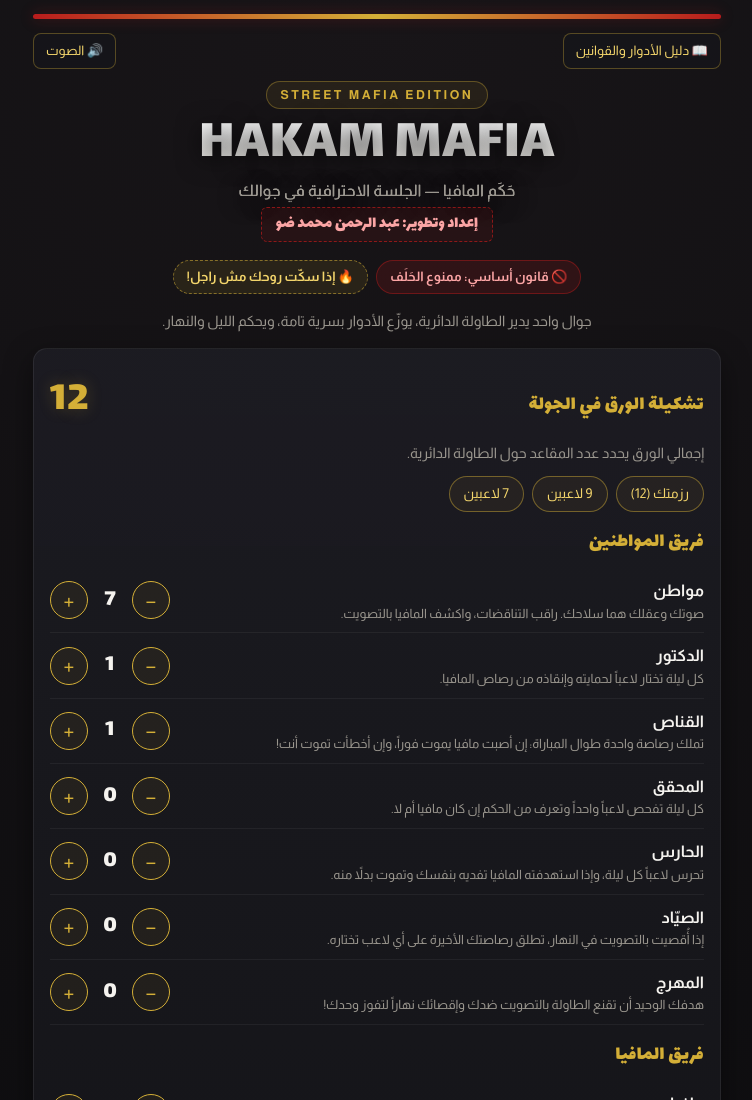
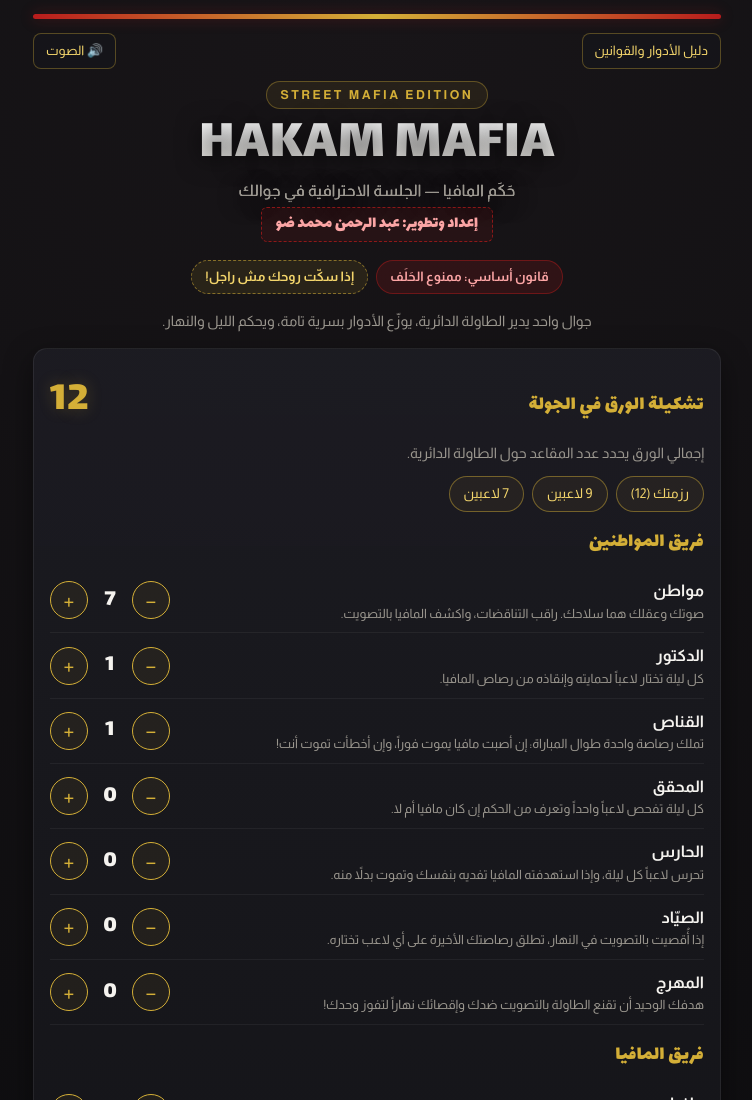
Before and after one commit to goolgbara-png/HAKAM-MAFIA, a plain HTML site: page index.html in a window 1280 px wide. Shown: the top 1100 px of the page, without its empty margins (263-1015 px from the left). Drawn offline with Linux system fonts and the light colour scheme.

Commit message:
Update index.html

```diff
--- a/index.html
+++ b/index.html
@@ -822,7 +822,7 @@ function openGuide() {
       <div style="color:var(--mu);font-size:0.8rem">يُمنع الحلف بالله أو بأي مقدسات لإثبات البراءة. اللعب يعتمد على الإقناع والذكاء.</div>
     </div>
     <div style="background:rgba(212,175,55,0.08);border:1px dashed rgba(212,175,55,0.45);border-radius:10px;padding:10px;margin-bottom:10px">
-      <div style="color:var(--gd-light);font-weight:800;font-size:0.9rem">🔥 شعار الجلسة: «إذا سكّت روحك مش راجل!»</div>
+      <div style="color:var(--gd-light);font-weight:800;font-size:0.9rem"> شعار الجلسة: «إذا سكّت روحك مش راجل!»</div>
       <div style="color:var(--mu);font-size:0.8rem">كلام رجال لتحفيز النقاش وكسر الصمت — تكلّم، دافع عن نفسك، ولا تختبئ!</div>
     </div>
     <div style="max-height:52vh;overflow:auto;padding-left:4px">${items}</div>
@@ -998,7 +998,7 @@ function setup() {
   $('#app').innerHTML = `
     <div class="fl"></div>
     <div class="top-nav">
-      <button type="button" class="ctrl-chip" onclick="openGuide()">📖 دليل الأدوار والقوانين</button>
+      <button type="button" class="ctrl-chip" onclick="openGuide()"> دليل الأدوار والقوانين</button>
       <button type="button" class="ctrl-chip" onclick="toggleSound()">${soundOn ? '🔊 الصوت' : '🔇 صامت'}</button>
     </div>
 
@@ -1007,8 +1007,8 @@ function setup() {
       <h1>HAKAM MAFIA<small>حَكَم المافيا — الجلسة الاحترافية في جوالك</small></h1>
       <div class="stp0">إعداد وتطوير: عبد الرحمن محمد ضو</div>
       <div class="street-rules-box">
-        <span class="rule-pill">🚫 قانون أساسي: ممنوع الحَلَف</span>
-        <span class="banter-pill">🔥 إذا سكّت روحك مش راجل!</span>
+        <span class="rule-pill"> قانون أساسي: ممنوع الحَلَف</span>
+        <span class="banter-pill"> إذا سكّت روحك مش راجل!</span>
       </div>
     </div>
 
```
